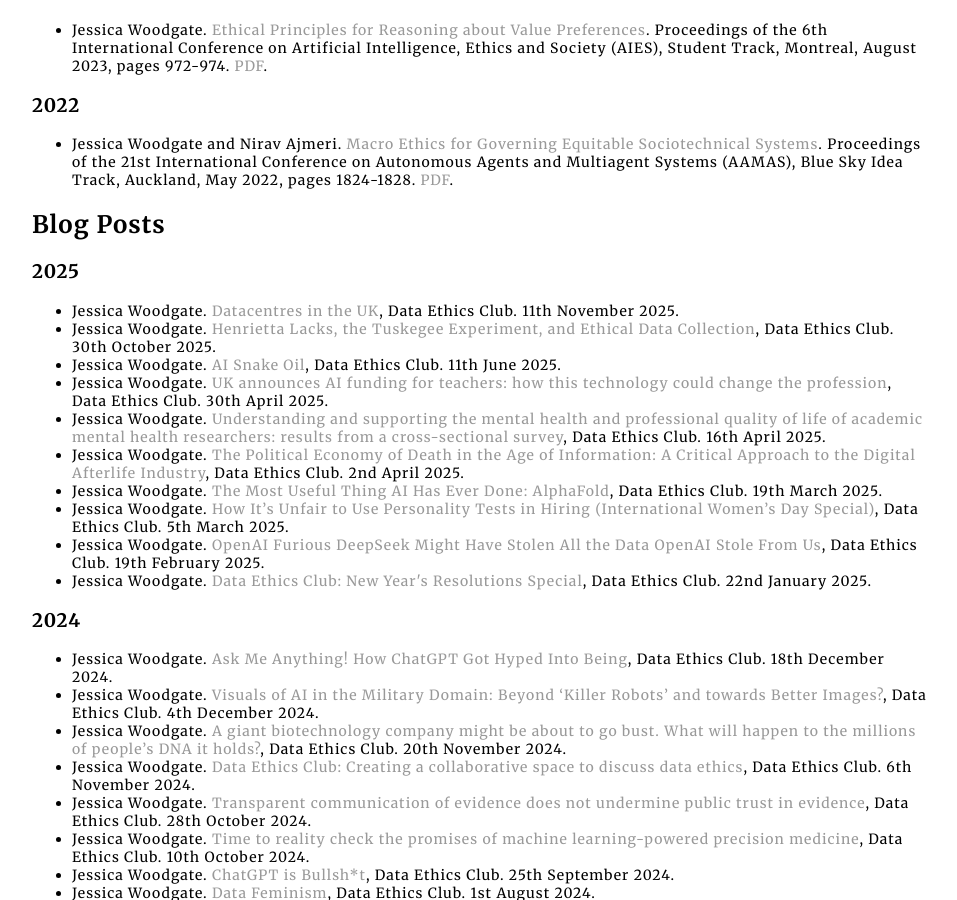
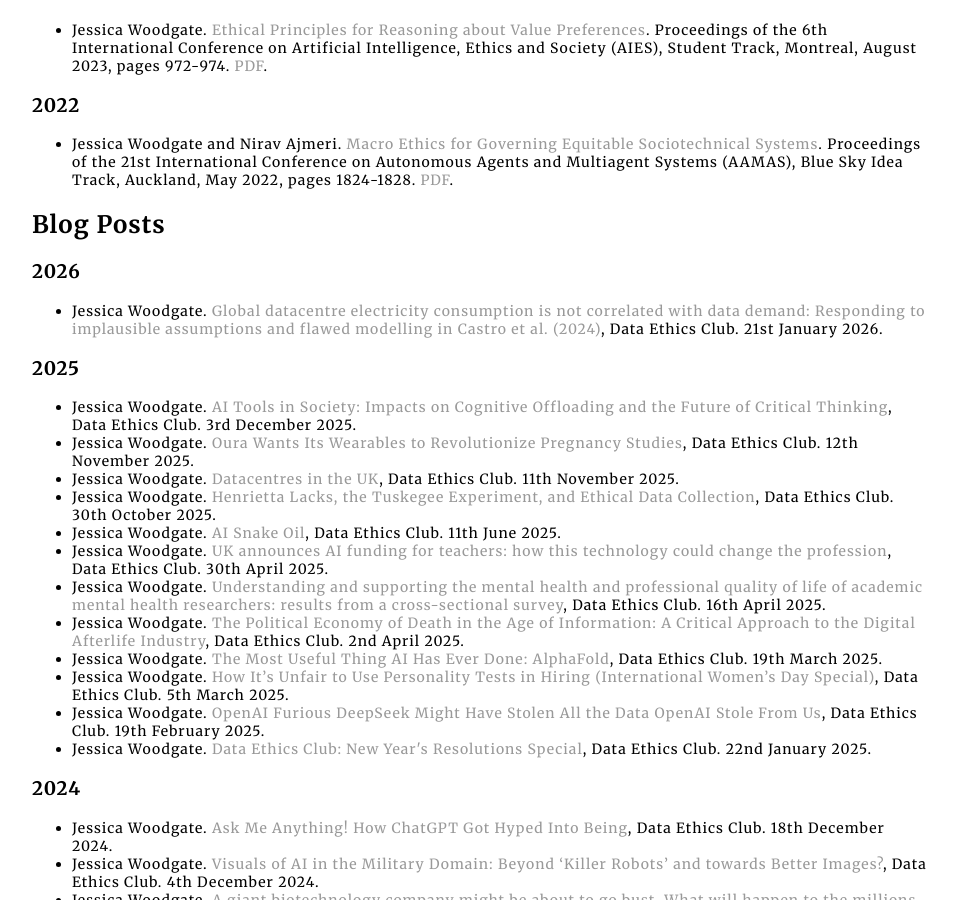
Before and after one commit to jessica-woodgate/jessica-woodgate.github.io, a Jekyll site: the page built from docs/publications/index.html, in a window 1280 px wide and 900 px high, scrolled down 649 px. Shown: the whole window, without its empty margins (160-1117 px from the left). Built offline with Jekyll 4.4.1, drawn with Linux system fonts in a browser that asks for light colours.

Commit message:
publications

```diff
--- a/docs/publications/index.html
+++ b/docs/publications/index.html
@@ -57,8 +57,23 @@ title: Publications of Jessica Woodgate
             </li>
         </ul>
         <h2>Blog Posts</h2>
+        <h3>2026</h3>
+        <ul class="publications-list">
+            <li>Jessica Woodgate.
+                <a href="https://dataethicsclub.com/write_ups/2026-01-21_writeup.html">Global datacentre electricity consumption is not correlated with data demand: Responding to implausible assumptions and flawed modelling in Castro et al. (2024)</a>,
+                Data Ethics Club. 21st January 2026.
+            </li>
+        </ul>
         <h3>2025</h3>
         <ul class="publications-list">
+            <li>Jessica Woodgate.
+                <a href="https://dataethicsclub.com/write_ups/2025-12-03_writeup.html">AI Tools in Society: Impacts on Cognitive Offloading and the Future of Critical Thinking</a>,
+                Data Ethics Club. 3rd December 2025.
+            </li>
+            <li>Jessica Woodgate.
+                <a href="https://dataethicsclub.com/write_ups/2025-11-12_writeup.html">Oura Wants Its Wearables to Revolutionize Pregnancy Studies</a>,
+                Data Ethics Club. 12th November 2025.
+            </li>
             <li>Jessica Woodgate.
                 <a href="https://dataethicsclub.com/write_ups/datacentres.html">Datacentres in the UK</a>,
                 Data Ethics Club. 11th November 2025.
```
